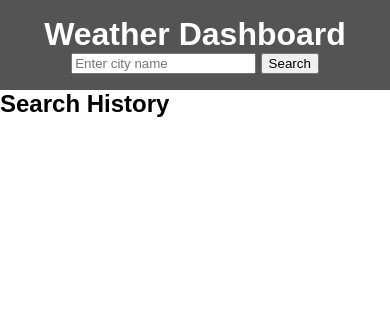
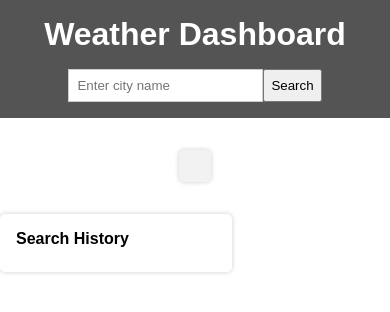
Before and after one commit to keurid/Weather-App, a plain HTML site: page index.html in a window 390 px wide. Drawn offline with Linux system fonts and the light colour scheme.

Commit message:
added final stylecss

```diff
--- a/style.css
+++ b/style.css
@@ -15,3 +15,78 @@ header {
   text-align: center;
   padding: 1rem;
 }
+
+
+/* Search Form */
+#city-form {
+  display: flex;
+  justify-content: center;
+  margin-top: 1rem;
+}
+
+#city-input {
+  padding: 0.5rem;
+  border: 1px solid #ccc;
+}
+
+#city-input:focus {
+  outline: none;
+  border-color: #3498db;
+}
+
+/* Main Content */
+main {
+  display: flex;
+  justify-content: space-around;
+  margin: 2rem 0;
+}
+
+#current-weather {
+  background-color: #f2f2f2;
+  padding: 1rem;
+  border-radius: 5px;
+  box-shadow: 0px 0px 5px rgba(0, 0, 0, 0.2);
+  flex: 1;
+  margin: 0 1rem;
+}
+
+#current-weather h2 img {
+  vertical-align: middle;
+  margin-left: 1rem;
+}
+
+#search-history {
+  background-color: #fff;
+  padding: 1rem;
+  border-radius: 5px;
+  box-shadow: 0px 0px 5px rgba(0, 0, 0, 0.2);
+  width: 200px;
+}
+
+#search-history h2 {
+  font-size: 1rem;
+  margin-bottom: 0.5rem;
+}
+
+ul {
+  list-style: none;
+  padding: 0;
+}
+
+li {
+  cursor: pointer;
+  padding: 0.25rem 0;
+  border-bottom: 1px solid #ccc;
+}
+
+li:hover {
+  background-color: #f2f2f2;
+}
+
+/* Responsive */
+@media screen and (max-width: 768px) {
+  main {
+    flex-direction: column;
+    align-items: center;
+  }
+}
```
